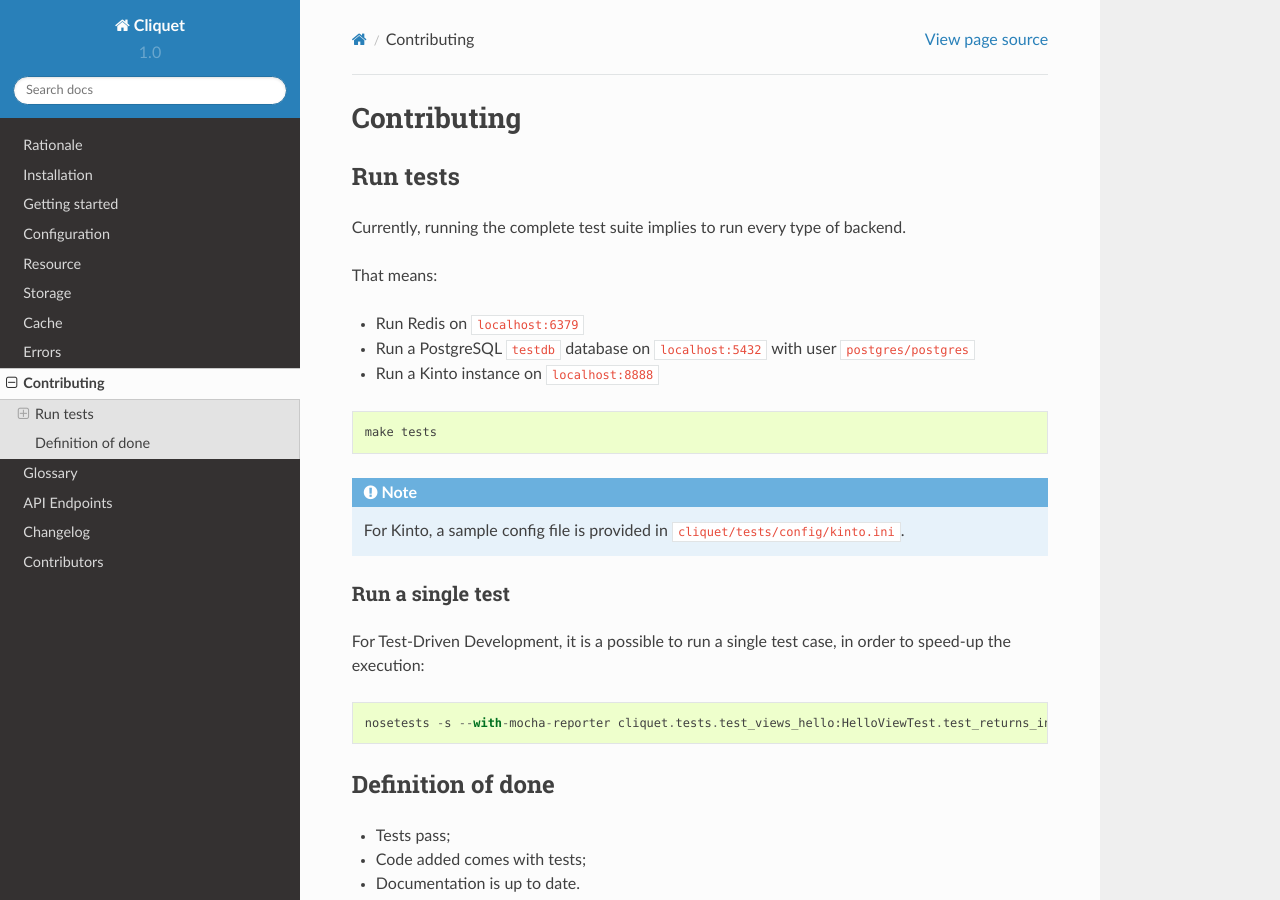
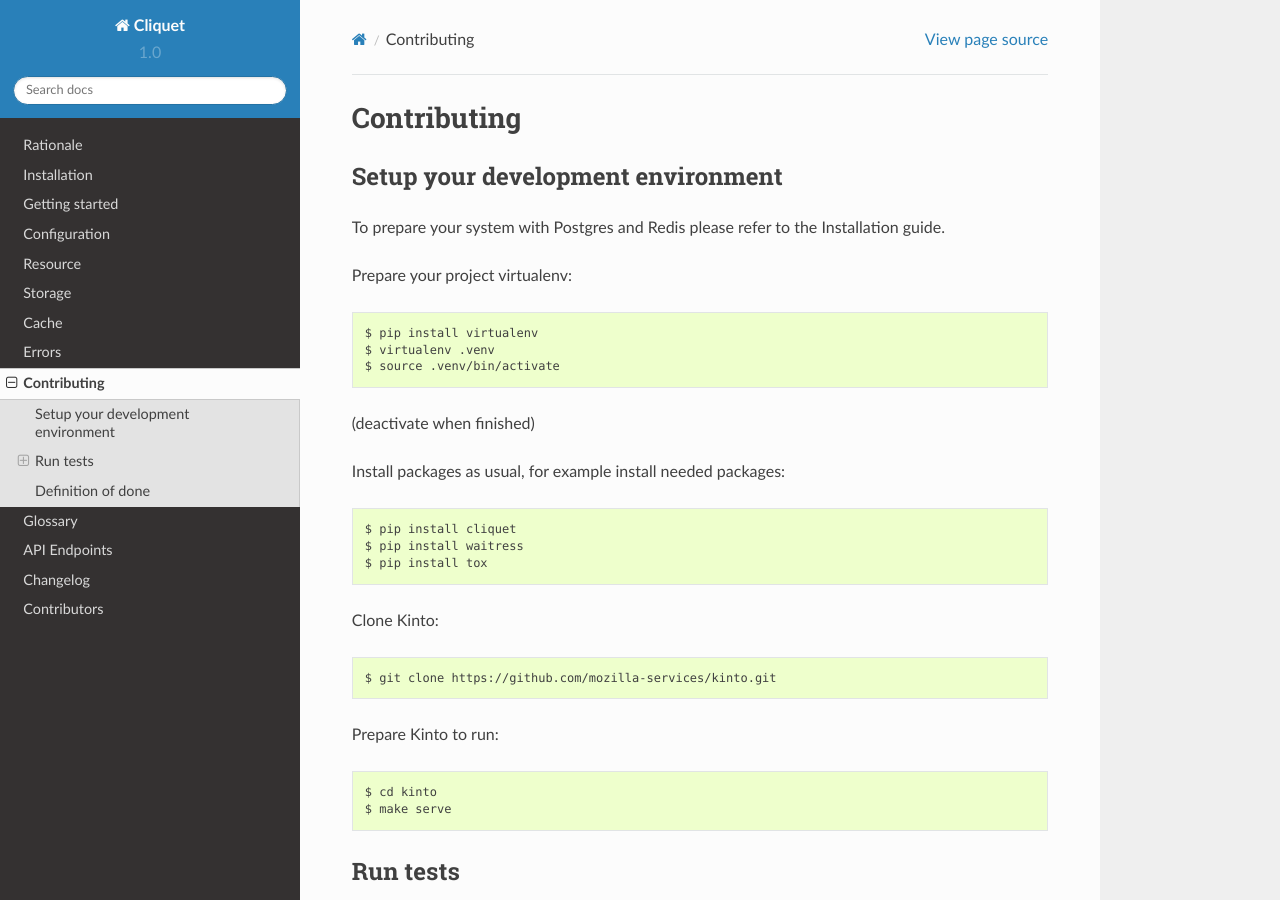
Before and after one commit to Kinto/kinto, a Sphinx documentation site: the page built from docs/contributing.rst, in a window 1280 px wide and 900 px high. Built offline with Sphinx 7.4.7 and the Read the Docs theme 2.0.0, drawn with Linux system fonts in a browser that asks for light colours.

Commit message:
Contributing with docs on setting up dev env

```diff
--- a/docs/contributing.rst
+++ b/docs/contributing.rst
@@ -1,5 +1,43 @@
 Contributing
 ############
+
+
+Setup your development environment
+==================================
+
+To prepare your system with Postgres and Redis please refer to the Installation guide.
+
+Prepare your project virtualenv:
+
+::
+
+    $ pip install virtualenv
+    $ virtualenv .venv
+    $ source .venv/bin/activate
+
+(deactivate when finished)
+
+Install packages as usual, for example install needed packages:
+
+::
+
+    $ pip install cliquet
+    $ pip install waitress
+    $ pip install tox
+
+Clone Kinto:
+
+::
+
+    $ git clone https://github.com/mozilla-services/kinto.git
+
+
+Prepare Kinto to run:
+
+::
+
+    $ cd kinto
+    $ make serve
 
 
 Run tests
```
